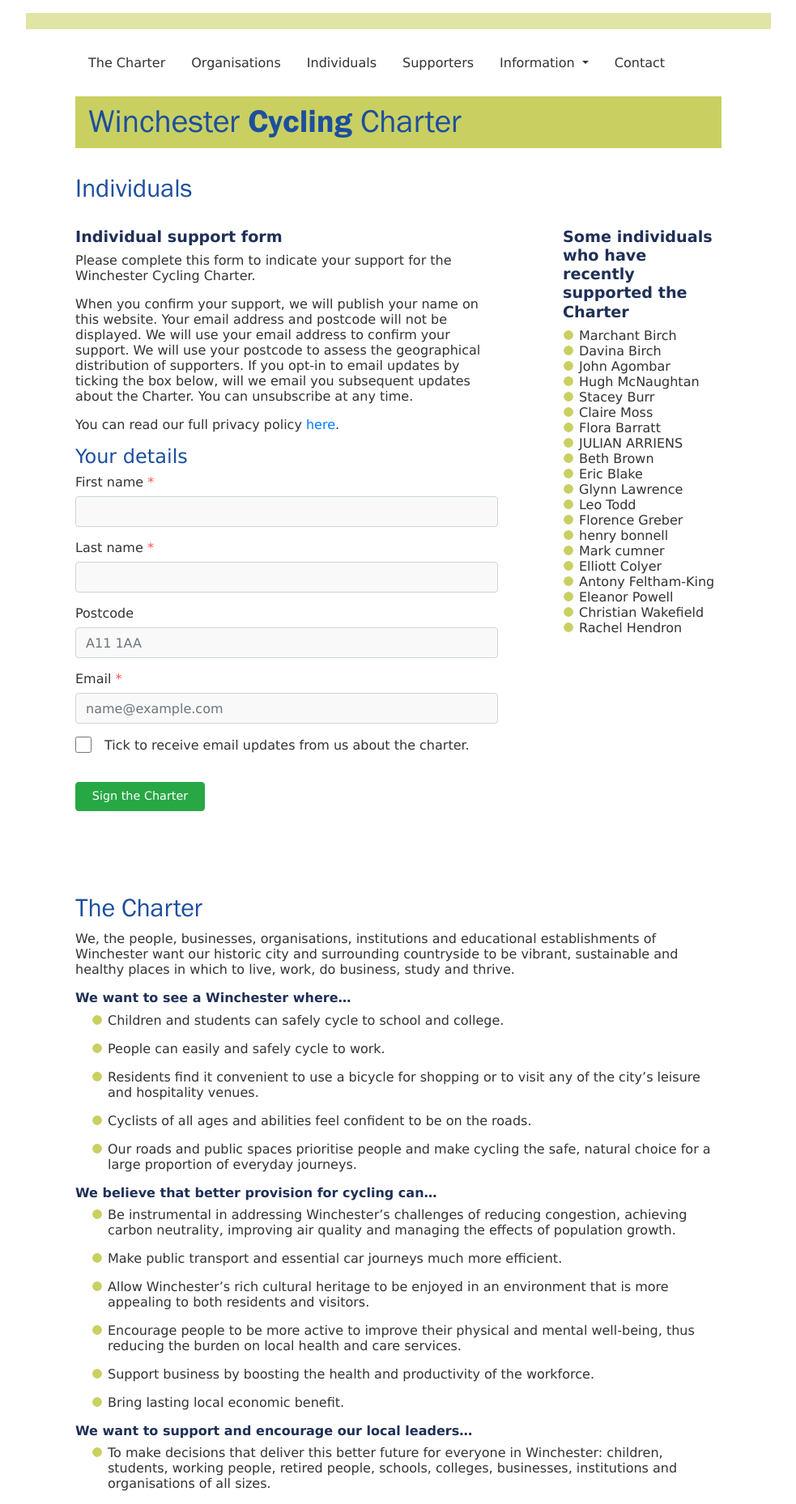
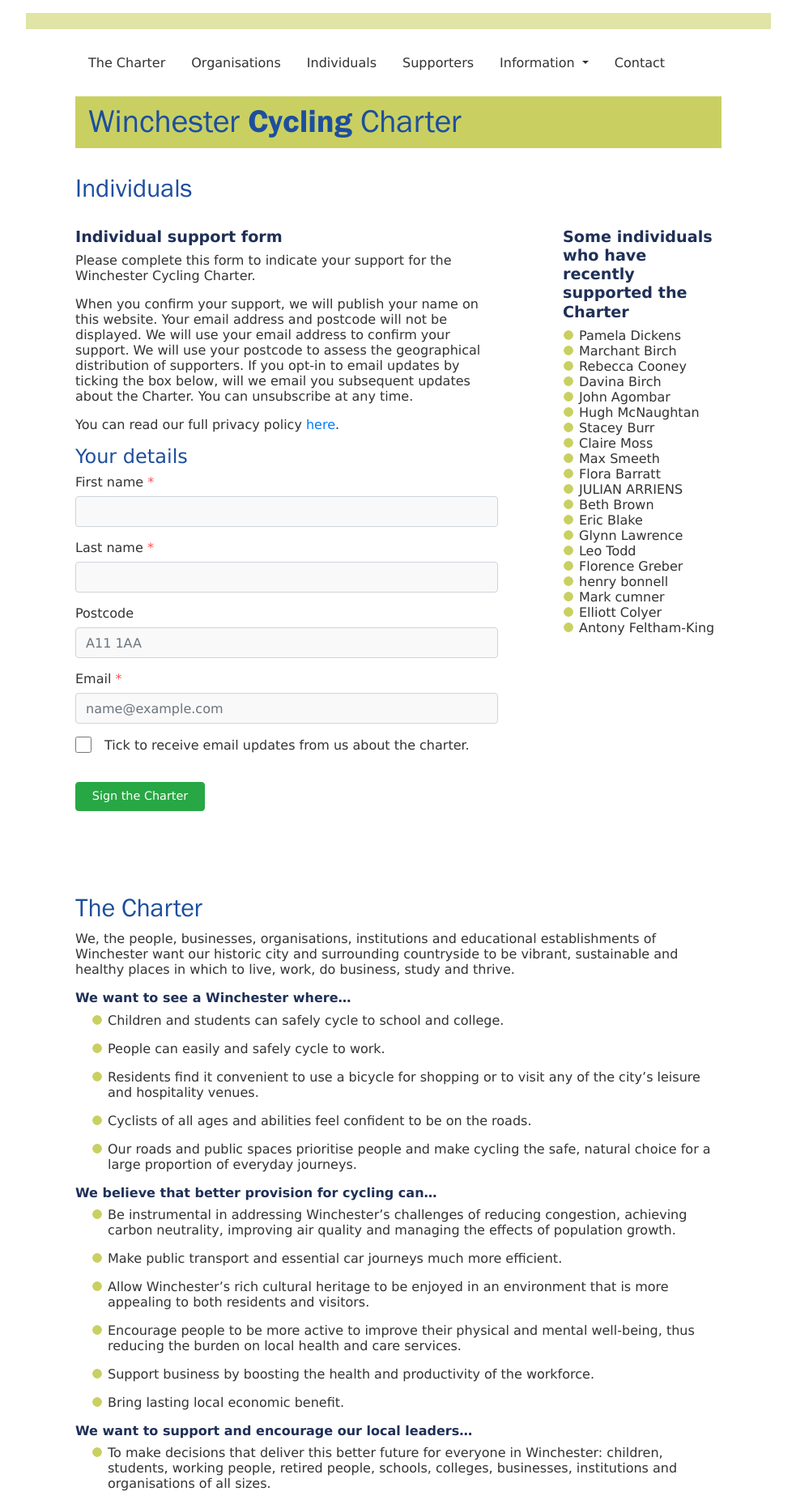
Before and after one commit to winchestercyclingcharter/winchestercyclingcharter.github.io, a Jekyll site: the page built from ind-page.md, in a window 1280 px wide. Shown: the whole page at 81% size, without its empty margins (148-1131 px from the left). Built offline with Jekyll 4.4.1, drawn with Linux system fonts in a browser that asks for light colours; nearby versions of some CDN libraries.

Commit message:
Update people.yml

```diff
--- a/_data/people.yml
+++ b/_data/people.yml
@@ -556,3 +556,6 @@ people:
 - { lastname: Agombar, firstname: John, dt: 20211011-201209-296952 }
 - { lastname: Birch, firstname: Davina , dt: 20211011-205119-616754 }
 - { lastname: Birch, firstname: Marchant, dt: 20211012-131808-360349 }
+- { lastname: Cooney, firstname: Rebecca, dt: 20211012-092354-960591 }
+- { lastname: Smeeth, firstname: Max, dt: 20210926-141202-092400 }
+- { lastname: Dickens, firstname: Pamela, dt: 20211013-075057-700212 }
```
